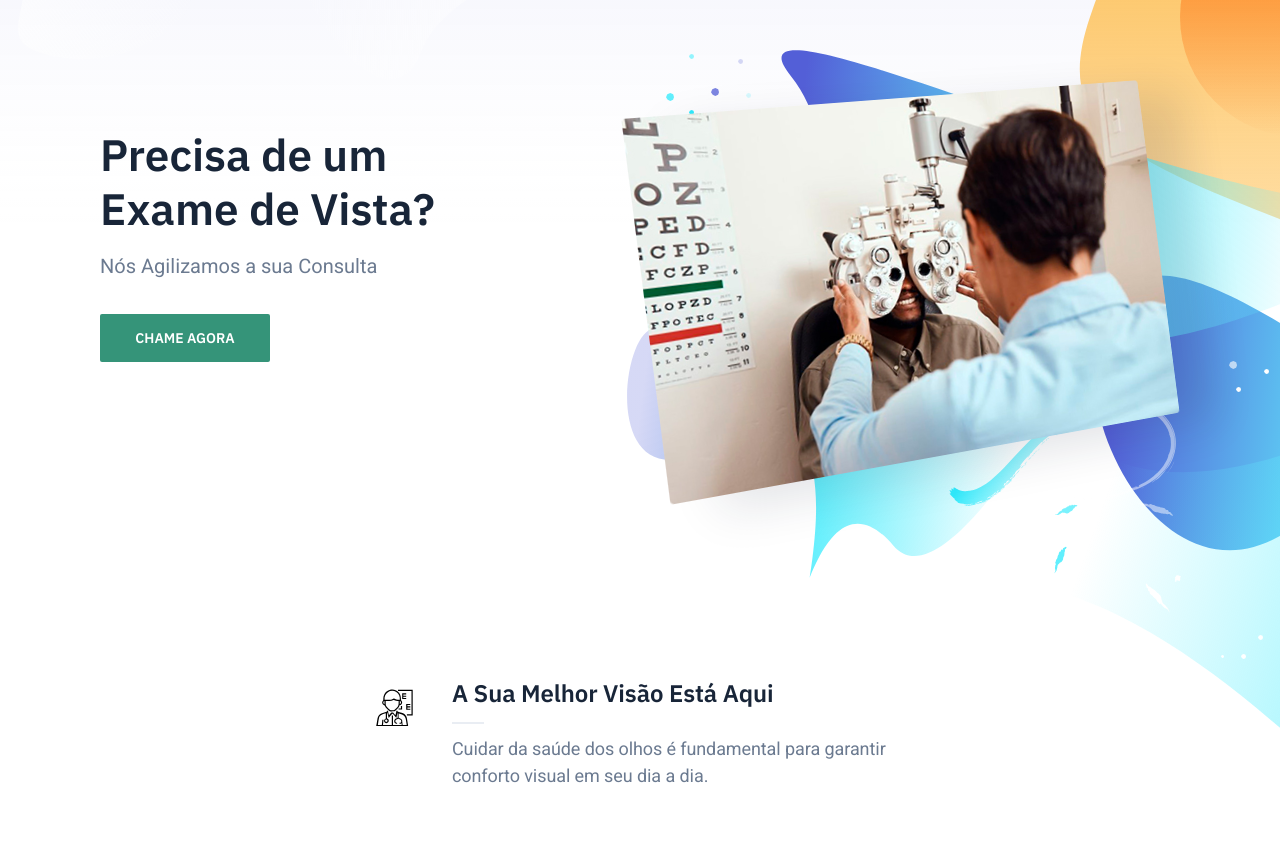
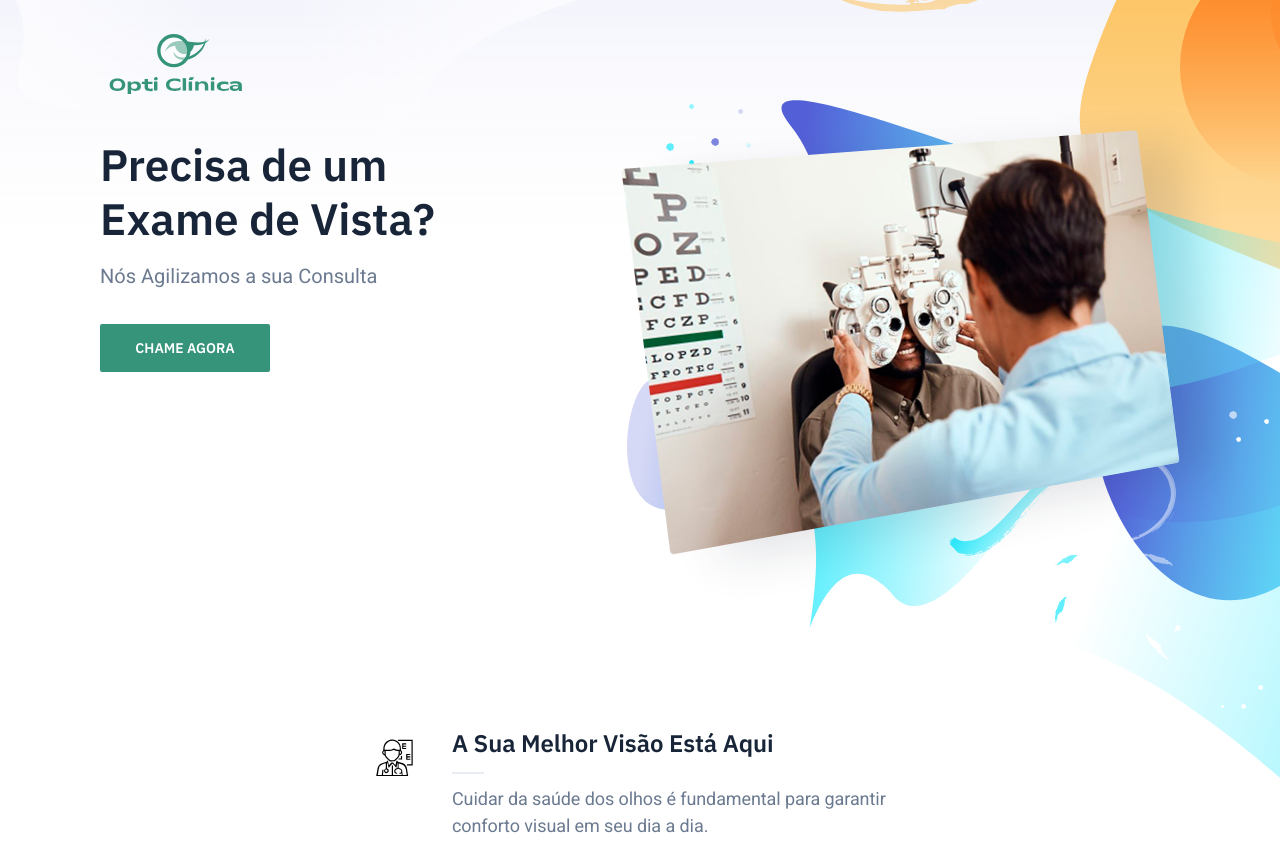
Before and after one commit to RaphaelFreire/opticlinica, a plain HTML site: page index.html in a window 1280 px wide. Shown: the top 843 px of the page. Drawn offline with nearby package versions, Linux system fonts and the light colour scheme.

Commit message:
add logo and point dominio

```diff
--- a/dist/css/style.css
+++ b/dist/css/style.css
@@ -1150,9 +1150,11 @@ label {
 }
 .site-header-inner {
 	position: relative;
-	display: flex;
-	justify-content: space-between;
-	align-items: center;
+	display: block;
+	width: 150px;
+	height: 50px;
+	height: 25px;
+    margin-top: 25px;
 }
 .header-links {
 	display: inline-flex;
@@ -1259,7 +1261,7 @@ label {
 		justify-content: space-between;
 	}
 	.hero-copy {
-		padding-top: 40px;
+		/* padding-top: 40px; */
 		padding-right: 48px;
 		min-width: 448px;
 		max-width: 512px;
@@ -1426,6 +1428,11 @@ label {
 	.cta-cta .button {
 		display: flex;
 	}
+	.site-header-inner{
+		margin: auto;
+		height: 50px;
+	}
+
 }
 @media (min-width: 641px) {
 	.cta .section-inner {
```
Also changed, not shown: ._index.html, 2 other files.
